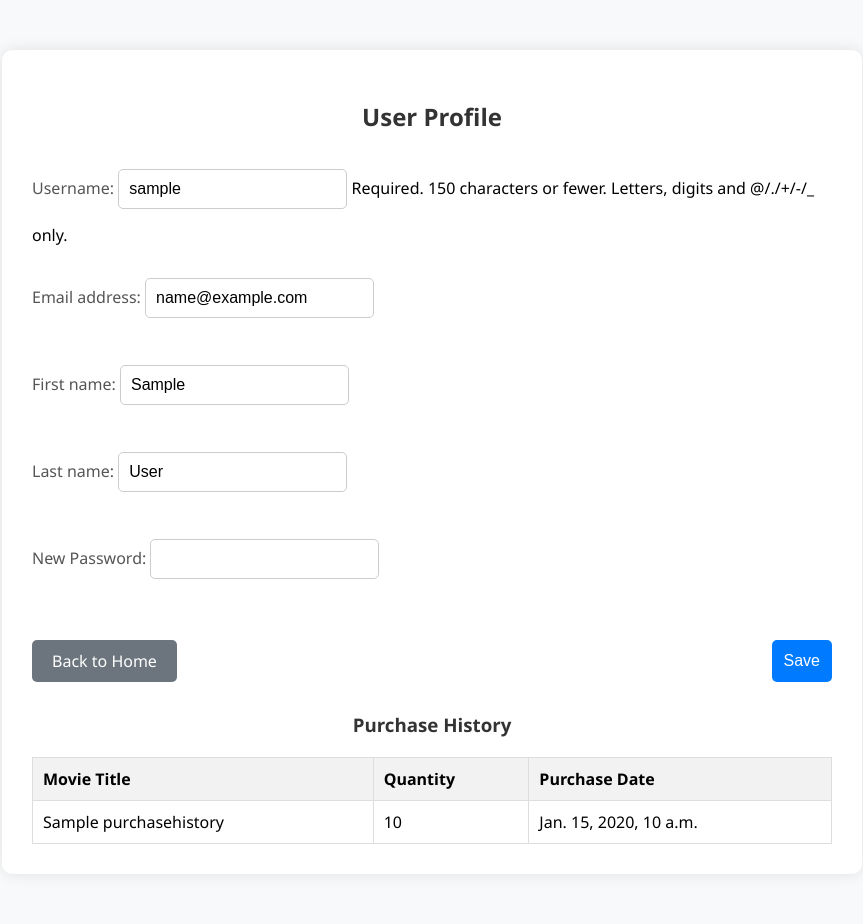
After one commit to sinh2206/Website-Phim, a Django app: page /user/settings/ in a window 1280 px wide. The commit adds this page. Shown: the whole page, without its empty margins (208-1071 px from the left). Run offline with Django 3.2, Linux system fonts and the light colour scheme; a user stored in the database is signed in; tables that the repository leaves empty hold one stand-in row (values such as "Sample post").

```diff
--- a/movie/admin.py
+++ b/movie/admin.py
@@ -1,6 +1,7 @@
-# -*- coding: utf-8 -*-
 from __future__ import unicode_literals
 
 from django.contrib import admin
+from .models import Movie
 
 # Register your models here.
+admin.site.register(Movie)
--- /dev/null
+++ b/movie/forms.py
@@ -0,0 +1,14 @@
+from django import forms
+from django.contrib.auth.models import User
+
+class UserProfileForm(forms.ModelForm):
+    class Meta:
+        model = User
+        fields = ['username', 'email', 'first_name', 'last_name']
+
+class UserPasswordChangeForm(forms.ModelForm):
+    password = forms.CharField(widget=forms.PasswordInput(), label="New Password")
+
+    class Meta:
+        model = User
+        fields = ['password']
--- a/movie/models.py
+++ b/movie/models.py
@@ -13,9 +13,13 @@ class Movie(models.Model):
 
     def get_poster_url(self):
         return self.poster_path
+
+
 class Cart(models.Model):
     user = models.OneToOneField(User, on_delete=models.CASCADE)
     movies = models.ManyToManyField(Movie, through='CartItem')
+    def __str__(self):
+        return f"{self.movie.title} in cart of {self.cart.user.username}"
 
 class CartItem(models.Model):
     cart = models.ForeignKey(Cart, on_delete=models.CASCADE)
@@ -24,3 +28,21 @@ class CartItem(models.Model):
 
     def __str__(self):
         return f"{self.movie.title} in cart of {self.cart.user.username}"
+
+class UserProfile(models.Model):
+    user = models.OneToOneField(User, on_delete=models.CASCADE)
+    bio = models.TextField(blank=True)
+    location = models.CharField(max_length=30, blank=True)
+    birth_date = models.DateField(null=True, blank=True)
+
+    def __str__(self):
+        return self.user.username
+
+class PurchaseHistory(models.Model):
+    user = models.ForeignKey(User, on_delete=models.CASCADE)
+    title = models.CharField(max_length=255)
+    purchase_date = models.DateTimeField(auto_now_add=True)
+    quantity = models.PositiveIntegerField(default=1)
+
+    def __str__(self):
+        return f"{self.user.username} purchased {self.title} on {self.purchase_date}"
--- a/movie/templates/cart.html
+++ b/movie/templates/cart.html
@@ -2,6 +2,7 @@
 <html lang="en">
 <head>
     <meta charset="UTF-8">
+    <meta name="viewport" content="width=device-width, initial-scale=1.0">
     <title>Cart</title>
     {% load static %}
     <link rel="stylesheet" href="{% static 'css/cart.css' %}">
--- a/movie/templates/footer.html
+++ b/movie/templates/footer.html
@@ -1,3 +1,5 @@
+<meta charset="UTF-8">
+<meta name="viewport" content="width=device-width, initial-scale=1.0">
 <footer class="footer">
     <div class="container">
         <div class="row">
--- a/movie/templates/header.html
+++ b/movie/templates/header.html
@@ -1,5 +1,7 @@
 {% load static %}
 
+<meta charset="UTF-8">
+<meta name="viewport" content="width=device-width, initial-scale=1.0">
 <header class="header">
     <div class="container">
         <div class="row">
--- a/movie/templates/login1.html
+++ b/movie/templates/login1.html
@@ -2,6 +2,7 @@
 <html lang="en">
 <head>
     <meta charset="UTF-8">
+    <meta name="viewport" content="width=device-width, initial-scale=1.0">
     {% load static %}
     <title>Login or Sign Up</title>
     <link rel="stylesheet" href="{% static 'css/login1.css' %}">
--- a/movie/templates/search_results.html
+++ b/movie/templates/search_results.html
@@ -3,6 +3,7 @@
 <html lang="en">
 <head>
     <meta charset="UTF-8">
+    <meta name="viewport" content="width=device-width, initial-scale=1.0">
     <title>Search Results</title>
 </head>
 <body>
--- /dev/null
+++ b/movie/templates/user_settings.html
@@ -0,0 +1,134 @@
+<!DOCTYPE html>
+<html lang="en">
+<head>
+    <meta charset="UTF-8">
+    <meta name="viewport" content="width=device-width, initial-scale=1.0">
+    <title>User Profile</title>
+    <style>
+        body {
+            font-family: 'Segoe UI', Tahoma, Geneva, Verdana, sans-serif;
+            background-color: #f8f9fa;
+            margin: 0;
+            padding: 0;
+        }
+        .profile-container {
+            max-width: 800px;
+            margin: 50px auto;
+            background-color: #fff;
+            padding: 30px;
+            box-shadow: 0 0 15px rgba(0, 0, 0, 0.1);
+            border-radius: 10px;
+        }
+        .profile-container h2 {
+            text-align: center;
+            color: #333;
+            margin-bottom: 20px;
+        }
+        .profile-container form {
+            display: flex;
+            flex-direction: column;
+        }
+        .profile-container label {
+            margin: 10px 0 5px;
+            color: #555;
+        }
+        .profile-container input,
+        .profile-container textarea {
+            padding: 10px;
+            margin-bottom: 15px;
+            border: 1px solid #ccc;
+            border-radius: 5px;
+            font-size: 16px;
+        }
+        .profile-container button {
+            padding: 12px;
+            background-color: #007BFF;
+            color: #fff;
+            border: none;
+            border-radius: 5px;
+            font-size: 16px;
+            cursor: pointer;
+            margin-top: 10px;
+        }
+        .profile-container button:hover {
+            background-color: #0056b3;
+        }
+        .back-button {
+            display: inline-block;
+            padding: 10px 20px;
+            background-color: #6c757d;
+            color: #fff;
+            text-decoration: none;
+            border-radius: 5px;
+            font-size: 16px;
+            margin-top: 10px;
+            text-align: center;
+        }
+        .back-button:hover {
+            background-color: #5a6268;
+        }
+        .button-container {
+            display: flex;
+            justify-content: space-between;
+            align-items: center;
+            margin-top: 20px;
+        }
+        .purchase-history {
+            margin-top: 30px;
+        }
+        .purchase-history h3 {
+            text-align: center;
+            color: #333;
+            margin-bottom: 20px;
+        }
+        .purchase-history table {
+            width: 100%;
+            border-collapse: collapse;
+        }
+        .purchase-history th, .purchase-history td {
+            padding: 10px;
+            border: 1px solid #ddd;
+            text-align: left;
+        }
+        .purchase-history th {
+            background-color: #f2f2f2;
+        }
+    </style>
+</head>
+<body>
+    <div class="profile-container">
+        <h2>User Profile</h2>
+        <form method="POST">
+            {% csrf_token %}
+            {{ profile_form.as_p }}
+            {{ password_form.as_p }}
+            <div class="button-container">
+                <a href="{% url 'home' %}" class="back-button">Back to Home</a>
+                <button type="submit">Save</button>
+            </div>
+        </form>
+
+        <div class="purchase-history">
+            <h3>Purchase History</h3>
+            <table>
+                <thead>
+                    <tr>
+                        <th>Movie Title</th>
+                        <th>Quantity</th>
+                        <th>Purchase Date</th>
+                    </tr>
+                </thead>
+                <tbody>
+                    {% for purchase in purchase_history %}
+                        <tr>
+                            <td>{{ purchase.title }}</td>
+                            <td>{{ purchase.quantity }}</td>
+                            <td>{{ purchase.purchase_date }}</td>
+                        </tr>
+                    {% endfor %}
+                </tbody>
+            </table>
+        </div>
+    </div>
+</body>
+</html>
--- a/movie/templates/view_cart.html
+++ b/movie/templates/view_cart.html
@@ -2,6 +2,7 @@
 <html lang="en">
 <head>
     <meta charset="UTF-8">
+    <meta name="viewport" content="width=device-width, initial-scale=1.0">
     <title>Cart</title>
     <style>
         /* Add some basic styling */
--- a/movie/views.py
+++ b/movie/views.py
@@ -5,11 +5,13 @@ from django.core.paginator import Paginator
 from django.db.models import Q
 from django.shortcuts import render, get_object_or_404, redirect
 from django.http import JsonResponse
-from .models import Movie, Cart, CartItem
+from .models import Movie, Cart, CartItem, PurchaseHistory
 import pandas as pd
 from sklearn.feature_extraction.text import TfidfVectorizer
 from sklearn.metrics.pairwise import linear_kernel
 from django.contrib import messages
+from django.contrib.auth import update_session_auth_hash
+from .forms import UserProfileForm, UserPasswordChangeForm
 
 
 # Load movie data into a DataFrame
@@ -41,14 +43,21 @@ def get_recommendations(title, cosine_sim=None):
     movie_indices = [i[0] for i in sim_scores]
     return df2['title'].iloc[movie_indices]
 
+
 @login_required
 def home(request):
-    movies = Movie.objects.all()
+    query = request.GET.get('query', '')
+    if query:
+        movies = Movie.objects.filter(Q(title__icontains=query)).distinct()
+    else:
+        movies = Movie.objects.all()
+
     paginator = Paginator(movies, 10)  # Show 10 movies per page
     page_number = request.GET.get('page')
     page_obj = paginator.get_page(page_number)
-    return render(request, 'movie_list1.html', {'page_obj': page_obj})
+    return render(request, 'movie_list1.html', {'page_obj': page_obj, 'query': query})
 
+@login_required
 def movie_detail(request, movie_id):
     movie = get_object_or_404(Movie, id=movie_id)
     data = {
@@ -57,12 +66,15 @@ def movie_detail(request, movie_id):
         'genres': movie.genres,
         'release_date': movie.release_date,
         'runtime': movie.runtime,
-        'poster_path': movie.get_poster_url(),  # Ensure correct poster URL
-        'price': movie.price,  # Ensure this line is included
+        'poster_path': movie.get_poster_url(),
+        'price': movie.price,
     }
     recommended_movies = get_recommendations(movie.title, cosine_sim)
-    print("Recommended movies for {}: {}".format(movie.title, recommended_movies))
+    recommended_movies_data = [{'id': Movie.objects.get(title=title).id, 'title': title} for title in recommended_movies]
+    data['recommended_movies'] = recommended_movies_data
     return JsonResponse(data)
+
+
 
 def category_view(request, genre):
     movies = Movie.objects.filter(genres__icontains=genre)
@@ -132,21 +144,44 @@ def pay(request):
     cart, created = Cart.objects.get_or_create(user=request.user)
     cart_items = CartItem.objects.filter(cart=cart)
     total_amount = sum(item.movie.price * item.quantity for item in cart_items)  # Assuming `price` is a field in Movie
+
+    if request.method == 'POST':
+        for item in cart_items:
+            PurchaseHistory.objects.create(
+                user=request.user,
+                title=item.movie.title,
+                quantity=item.quantity
+            )
+        cart_items.delete()
+        return redirect('home')  # Chuyển hướng người dùng về trang chủ sau khi thanh toán
+
     return render(request, 'pay.html', {'cart_items': cart_items, 'total_amount': total_amount})
+
 
 @login_required
 def user_settings(request):
     user = request.user
     if request.method == 'POST':
-        first_name = request.POST.get('first_name', user.first_name)
-        last_name = request.POST.get('last_name', user.last_name)
-        email = request.POST.get('email', user.email)
-        user.first_name = first_name
-        user.last_name = last_name
-        user.email = email
-        user.save()
-        return render(request, 'user_settings.html', {'user': user, 'success': True})
-    return render(request, 'user_settings.html', {'user': user})
+        profile_form = UserProfileForm(request.POST, instance=user)
+        password_form = UserPasswordChangeForm(request.POST, instance=user)
+
+        if profile_form.is_valid():
+            profile_form.save()
+            if password_form.is_valid():
+                user.set_password(password_form.cleaned_data['password'])
+                user.save()
+                update_session_auth_hash(request, user)  # Keep the user logged in after password change
+            return redirect('user_settings')
+
+    else:
+        profile_form = UserProfileForm(instance=user)
+        password_form = UserPasswordChangeForm()
+        purchase_history = PurchaseHistory.objects.filter(user=request.user)
+    return render(request, 'user_settings.html', {
+        'profile_form': profile_form,
+        'password_form': password_form,
+        'purchase_history': purchase_history
+    })
 
 def logout_view(request):
     logout(request)
```
Also changed, not shown: movie/management/commands/load_movies.py (+19 -4 lines), movie/templates/base1.html (+39 -6 lines), movie/templates/movie_list1.html (+36 -14 lines), movie/templates/pay.html (+101 -2 lines), movie/migrations/0009_userprofile_purchasehistory.py (added), movie/migrations/0010_moviesimilarity.py (added).
